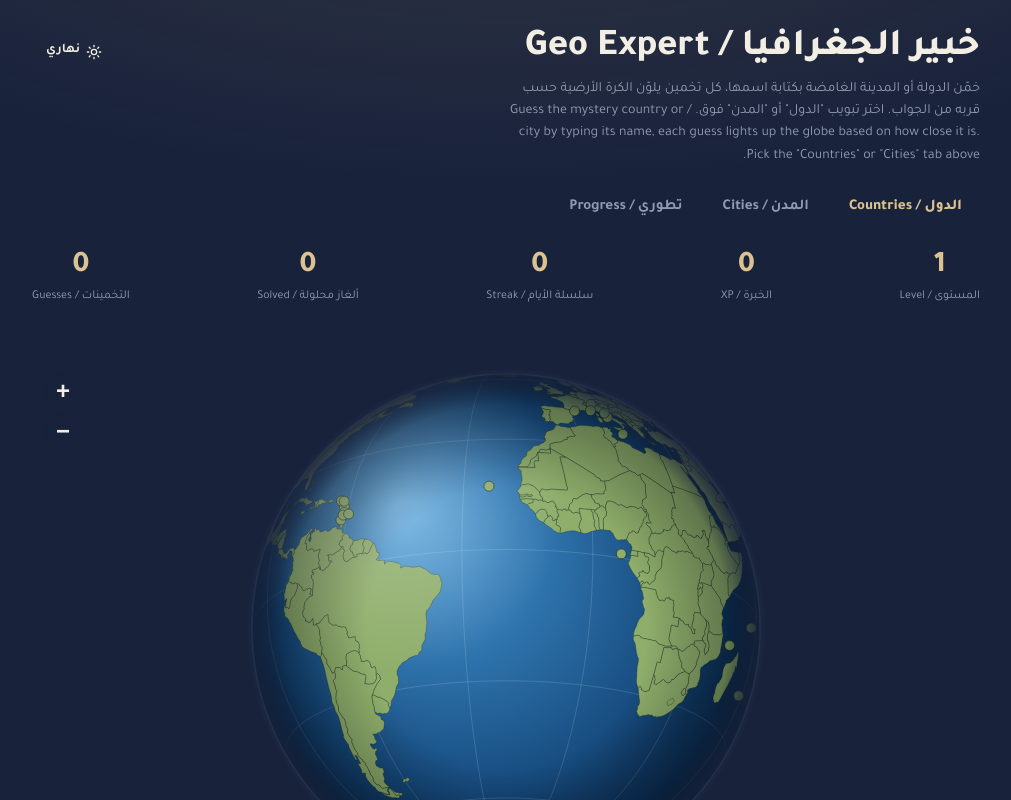
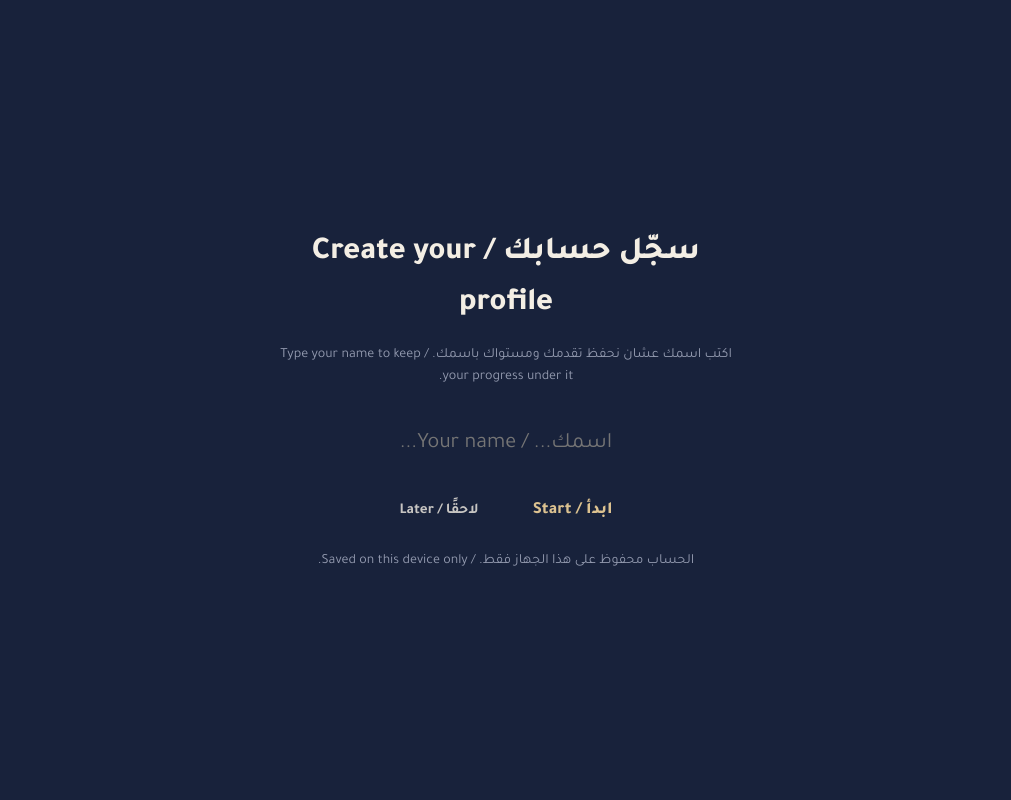
Before and after one commit to hayahbh/hayahbh.github.io, a plain HTML site: page geo/index.html in a window 1280 px wide. Shown: the top 800 px of the page, without its empty margins (134-1145 px from the left). Drawn offline with nearby package versions, Linux system fonts and the light colour scheme.

Commit message:
Geo game: player profiles on device, sand land colour
Co-Authored-By: Claude Opus 5.5 <noreply@anthropic.com>
Claude-Session: https://claude.ai/code/session_01HEnQ1UVrXS9nz2dQwX247z

```diff
--- a/geo/index.html
+++ b/geo/index.html
@@ -276,11 +276,24 @@
   #guessInput:focus,#guessInputC:focus{box-shadow:none!important;}
   .guess-row::before{display:none;}
   .progress-outer{background:transparent;}
+  .head-actions{display:flex;align-items:center;gap:4px;flex:none;}
+  .acct{position:fixed;inset:0;z-index:60;background:var(--bg);display:flex;align-items:center;justify-content:center;
+    padding:24px max(16px,env(safe-area-inset-left,0px)) calc(24px + env(safe-area-inset-bottom,0px));overflow:auto;}
+  .acct[hidden]{display:none;}
+  .acct-in{width:100%;max-width:460px;display:flex;flex-direction:column;gap:14px;text-align:center;}
+  .acct h2{font-size:clamp(24px,5vw,32px);font-weight:800;margin:0;}
+  .acct-sub,.acct-note{color:var(--muted);font-size:14px;margin:0;}
+  .acct-list{display:flex;flex-wrap:wrap;justify-content:center;gap:4px 18px;}
+  .acct-list button{background:none;border:0;color:var(--ink);font:inherit;font-size:17px;font-weight:700;cursor:pointer;padding:6px 2px;}
+  .acct-list button:hover,.acct-list button.on{color:var(--num);}
+  #acctName{background:transparent;border:0;color:var(--ink);font:inherit;font-size:22px;text-align:center;padding:10px;outline:none;}
+  .acct-actions{display:flex;justify-content:center;gap:10px;}
+  .acct .primary,.acct .ghost{background:transparent!important;border:0!important;box-shadow:none!important;}
 </style>
 </head>
 <body>
 
-<div class="head-row"><h1> خبير الجغرافيا / Geo Expert</h1><button class="theme-btn" id="themeBtn" type="button"></button></div>
+<div class="head-row"><h1> خبير الجغرافيا / Geo Expert</h1><div class="head-actions"><button class="theme-btn" id="acctBtn" type="button"></button><button class="theme-btn" id="themeBtn" type="button"></button></div></div>
 <div class="sub">خمّن الدولة أو المدينة الغامضة بكتابة اسمها، كل تخمين يلوّن الكرة الأرضية حسب قربه من الجواب. اختر تبويب "الدول" أو "المدن" فوق. / Guess the mystery country or city by typing its name, each guess lights up the globe based on how close it is. Pick the "Countries" or "Cities" tab above.</div>
 
 <div class="tabs">
@@ -452,6 +465,20 @@
   </div>
 </div>
 
+
+<div id="acct" class="acct" hidden>
+  <div class="acct-in">
+    <h2>سجّل حسابك / Create your profile</h2>
+    <p class="acct-sub">اكتب اسمك عشان نحفظ تقدمك ومستواك باسمك. / Type your name to keep your progress under it.</p>
+    <div id="acctList" class="acct-list"></div>
+    <input id="acctName" maxlength="24" autocomplete="nickname" placeholder="اسمك... / Your name...">
+    <div class="acct-actions">
+      <button class="primary" id="acctGo" type="button">ابدأ / Start</button>
+      <button class="ghost" id="acctLater" type="button">لاحقًا / Later</button>
+    </div>
+    <p class="acct-note">الحساب محفوظ على هذا الجهاز فقط. / Saved on this device only.</p>
+  </div>
+</div>
 <footer style="text-align:center;font-size:11px;color:var(--muted);margin:18px 0 6px;">© 2026 هياء بن حسن، جميع الحقوق محفوظة / All rights reserved</footer>
 <script src="https://cdn.jsdelivr.net/npm/animejs@4.4.1/dist/bundles/anime.umd.min.js"></script>
 <script>
@@ -785,7 +812,13 @@ function pointInPolygon(px, py, pts){
 }
 
 /* ------------- persistence ------------- */
-const STORE_KEY = "geoGlobeProgress_v2";
+/* ------------- player profiles (saved on this device) ------------- */
+const PROFILES_KEY = "geoProfiles_v1";
+let PROFILES = {list:[], active:null};
+try{ const r = JSON.parse(localStorage.getItem(PROFILES_KEY)); if(r && Array.isArray(r.list)) PROFILES = r; }catch(e){}
+function saveProfiles(){ try{ localStorage.setItem(PROFILES_KEY, JSON.stringify(PROFILES)); }catch(e){} }
+const keyFor = id => "geoGlobeProgress_v2::" + (id || "guest");
+let STORE_KEY = keyFor(PROFILES.active);
 function todayStr(){ return new Date().toISOString().slice(0,10); }
 function loadProgress(){
   let raw = null;
@@ -881,7 +914,7 @@ function countryColor(c){
   if(solved && c === mystery) return "#f0c454";
   const g = guesses.find(g => g.country === c);
   if(g) return heatColor(g.score);
-  return "#8fae6b";
+  return "#e2d6bb";
 }
 
 function drawGlobe(){
@@ -954,7 +987,7 @@ function drawGlobe(){
         if(!traceRing(ctx, ring, project, CX, CY, RAD())) return;
         ctx.fillStyle = fill;
         ctx.fill();
-        ctx.strokeStyle = isHovered ? "rgba(255,255,255,0.95)" : "rgba(20,30,15,0.5)";
+        ctx.strokeStyle = isHovered ? "rgba(255,255,255,0.95)" : "rgba(24,34,59,0.55)";
         ctx.lineWidth = isHovered ? 1.8 : 0.6;
         ctx.stroke();
       });
@@ -965,7 +998,7 @@ function drawGlobe(){
         ctx.beginPath();
         ctx.arc(p.x, p.y, isHovered ? 7 : 5, 0, Math.PI*2);
         ctx.fillStyle = fill;
-        ctx.strokeStyle = isHovered ? "rgba(255,255,255,0.95)" : "rgba(20,30,15,0.6)";
+        ctx.strokeStyle = isHovered ? "rgba(255,255,255,0.95)" : "rgba(24,34,59,0.6)";
         ctx.lineWidth = isHovered ? 2 : 1;
         ctx.fill(); ctx.stroke();
       }
@@ -1582,9 +1615,9 @@ function drawCityGlobe(){
     if(!shape) return;
     shape.forEach(ring=>{
       if(!traceRing(ctxC, ring, projectC, CXC, CYC, RADC())) return;
-      ctxC.fillStyle = "rgba(150,175,140,0.35)";
+      ctxC.fillStyle = "rgba(226,214,187,0.45)";
       ctxC.fill();
-      ctxC.strokeStyle = "rgba(20,30,15,0.35)";
+      ctxC.strokeStyle = "rgba(24,34,59,0.4)";
       ctxC.lineWidth = 0.5;
       ctxC.stroke();
     });
@@ -1600,7 +1633,7 @@ function drawCityGlobe(){
     ctxC.beginPath();
     ctxC.arc(p.x, p.y, isHovered ? 7 : 4.5, 0, Math.PI*2);
     ctxC.fillStyle = cityColor(c);
-    ctxC.strokeStyle = isHovered ? "rgba(255,255,255,0.95)" : "rgba(20,30,15,0.6)";
+    ctxC.strokeStyle = isHovered ? "rgba(255,255,255,0.95)" : "rgba(24,34,59,0.6)";
     ctxC.lineWidth = isHovered ? 2 : 0.8;
     ctxC.fill(); ctxC.stroke();
     ctxC.globalAlpha = 1;
@@ -1932,6 +1965,43 @@ updateTopStats();
 newRound();
 animate();
 
+
+/* profiles: sign up / switch player */
+(function(){
+  const over=document.getElementById('acct'), list=document.getElementById('acctList'), nameIn=document.getElementById('acctName'), btn=document.getElementById('acctBtn');
+  const current=()=>PROFILES.list.find(p=>p.id===PROFILES.active);
+  function label(){ const p=current(); btn.textContent = p ? p.name : 'تسجيل / Sign up'; btn.setAttribute('aria-label', p ? 'تبديل الحساب' : 'تسجيل حساب'); }
+  function use(id){
+    PROFILES.active=id; saveProfiles();
+    STORE_KEY=keyFor(id); PROGRESS=loadProgress();
+    updateTopStats(); updateTopStatsC();
+    if(!document.getElementById('tab-progress').classList.contains('hidden')) renderProgressTab();
+    label(); over.hidden=true;
+  }
+  function open(){
+    list.innerHTML='';
+    PROFILES.list.forEach(p=>{ const b=document.createElement('button'); b.type='button'; b.textContent=p.name; if(p.id===PROFILES.active) b.className='on'; b.onclick=()=>use(p.id); list.appendChild(b); });
+    nameIn.value=''; over.hidden=false; setTimeout(()=>nameIn.focus(),50);
+  }
+  function create(){
+    const name=nameIn.value.trim().slice(0,24);
+    if(!name){ nameIn.focus(); showToast('اكتب اسمك أول / Type your name first'); return; }
+    const found=PROFILES.list.find(p=>p.name===name);
+    if(found) return use(found.id);
+    const id='p'+Date.now().toString(36);
+    // the very first profile keeps any progress made before accounts existed
+    if(!PROFILES.list.length){ try{ const old=localStorage.getItem('geoGlobeProgress_v2')||localStorage.getItem(keyFor(null)); if(old) localStorage.setItem(keyFor(id),old); }catch(e){} }
+    PROFILES.list.push({id,name}); use(id);
+    showToast('أهلًا '+name+'! تقدمك صار محفوظ باسمك');
+  }
+  document.getElementById('acctGo').onclick=create;
+  nameIn.addEventListener('keydown',e=>{ if(e.key==='Enter'){ e.preventDefault(); create(); } });
+  document.getElementById('acctLater').onclick=()=>{ over.hidden=true; };
+  btn.onclick=open;
+  label();
+  if(!current()) open();
+})();
+
 /* day / night toggle */
 (function(){
   const btn=document.getElementById('themeBtn'), root=document.documentElement;
```
